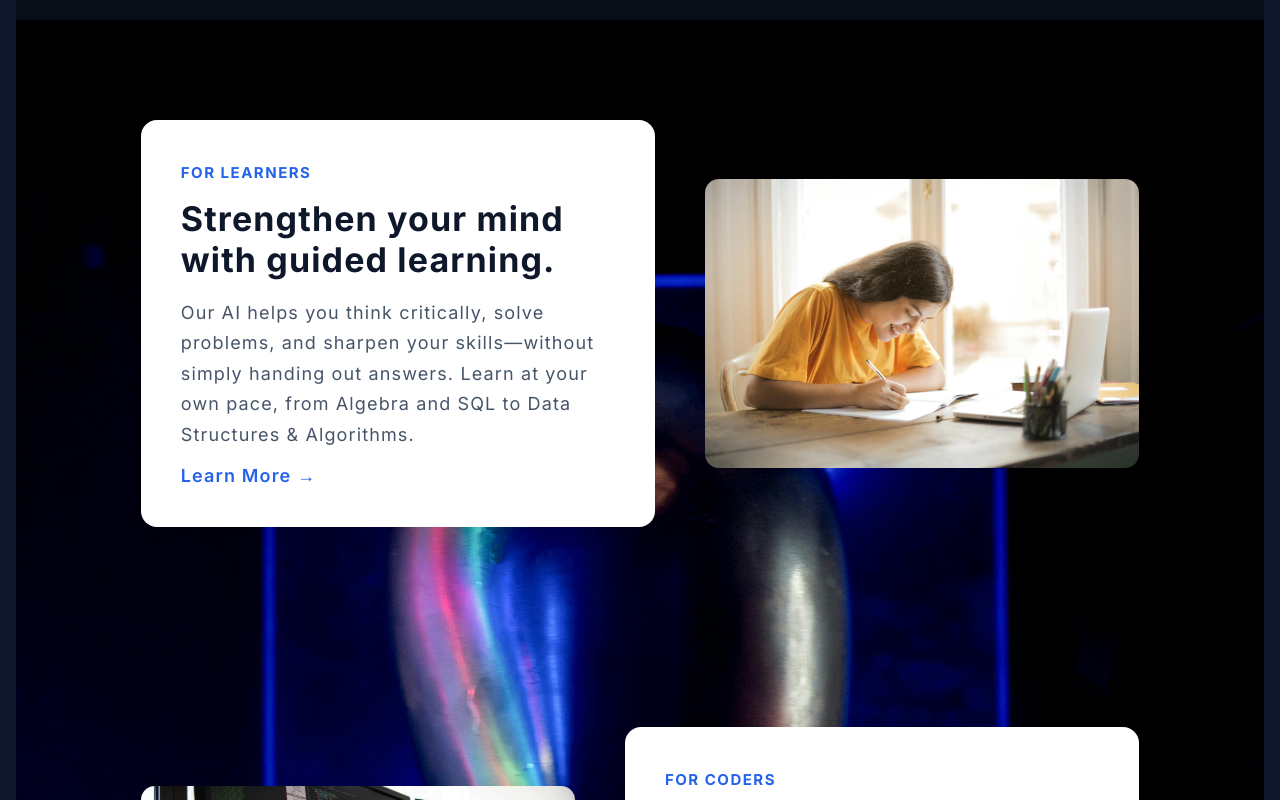
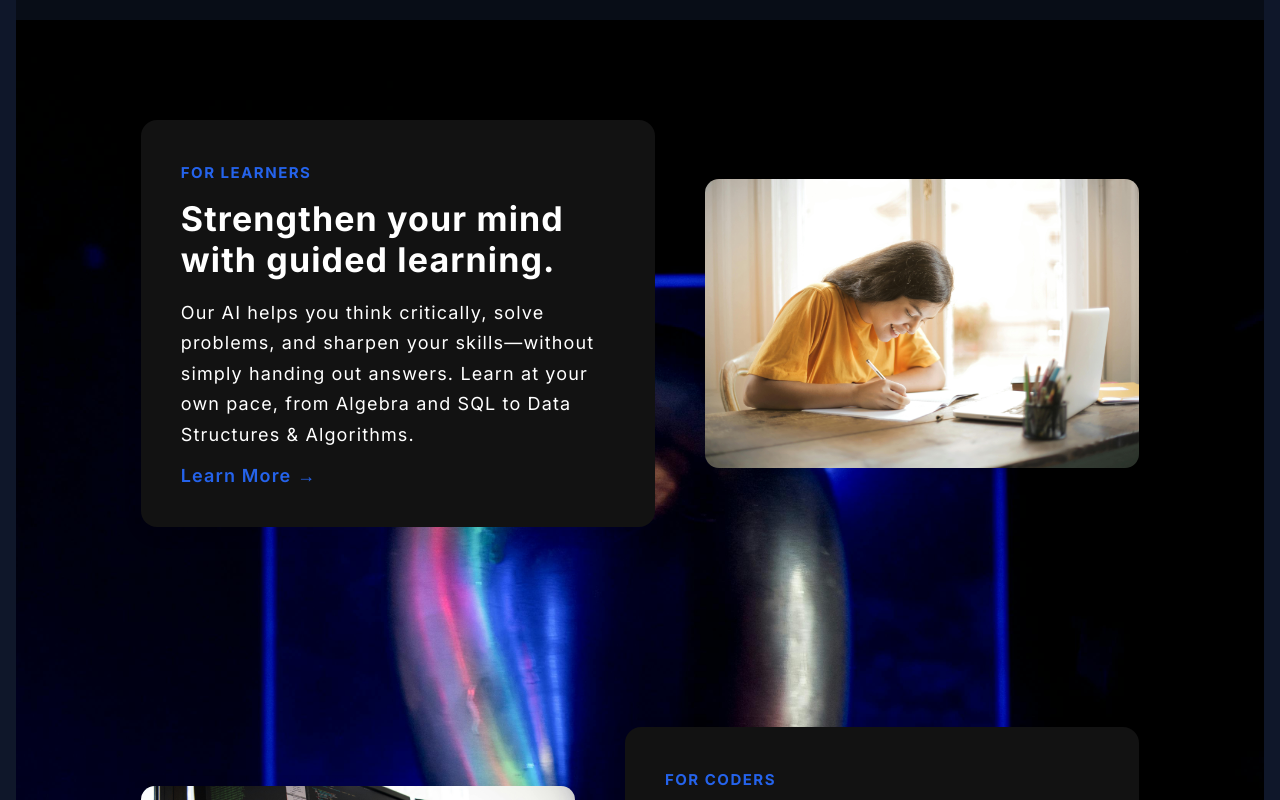
Before and after one commit to programyash/SIH_FINAL_PROTOTYPE, a React (Create React App) app in the folder frontend/: page / in a window 1280 px wide. Shown: the part 780-1580 px from the top of the page. Built offline with nearby package versions, Linux system fonts and the light colour scheme; grey boxes are pictures that could not be loaded.

Commit message:
Update Home.scss

```diff
--- a/frontend/src/scss/Home.scss
+++ b/frontend/src/scss/Home.scss
@@ -17,6 +17,7 @@
 .hero {
   width: 100%;
   height: 98vh;
+
   h1 {
     font-size: 50px;
     line-height: 1.4;
@@ -91,7 +92,7 @@
 
   .text {
     flex: 1;
-    background: #fff;
+    background: #121212;
     padding: 40px;
     border-radius: 16px;
     box-shadow: 0 6px 20px rgba(0, 0, 0, 0.08);
@@ -108,14 +109,14 @@
     h2 {
       font-size: 34px;
       margin-bottom: 18px;
-      color: #0f172a;
+      color: #fff ;
       font-weight: 700;
     }
 
     p {
       font-size: 18px;
       line-height: 1.7;
-      color: #475569;
+      color: #fff;
       margin-bottom: 15px;
     }
   }
@@ -164,7 +165,7 @@
   align-items: center;
 
   .roadmap-container {
-    background: rgba(255, 255, 255, 0.95);
+    background: #121212;;
     border-radius: 18px;
     padding: 60px 40px;
     max-width: 900px;
@@ -175,7 +176,7 @@
     h1 {
       font-size: 38px;
       font-weight: 700;
-      color: #0f172a;
+      color: #fff;
       margin-bottom: 18px;
 
       span {
@@ -187,7 +188,7 @@
 
     p {
       font-size: 18px;
-      color: #475569;
+      color: #fff;
       margin-bottom: 30px;
       line-height: 1.6;
     }
```
